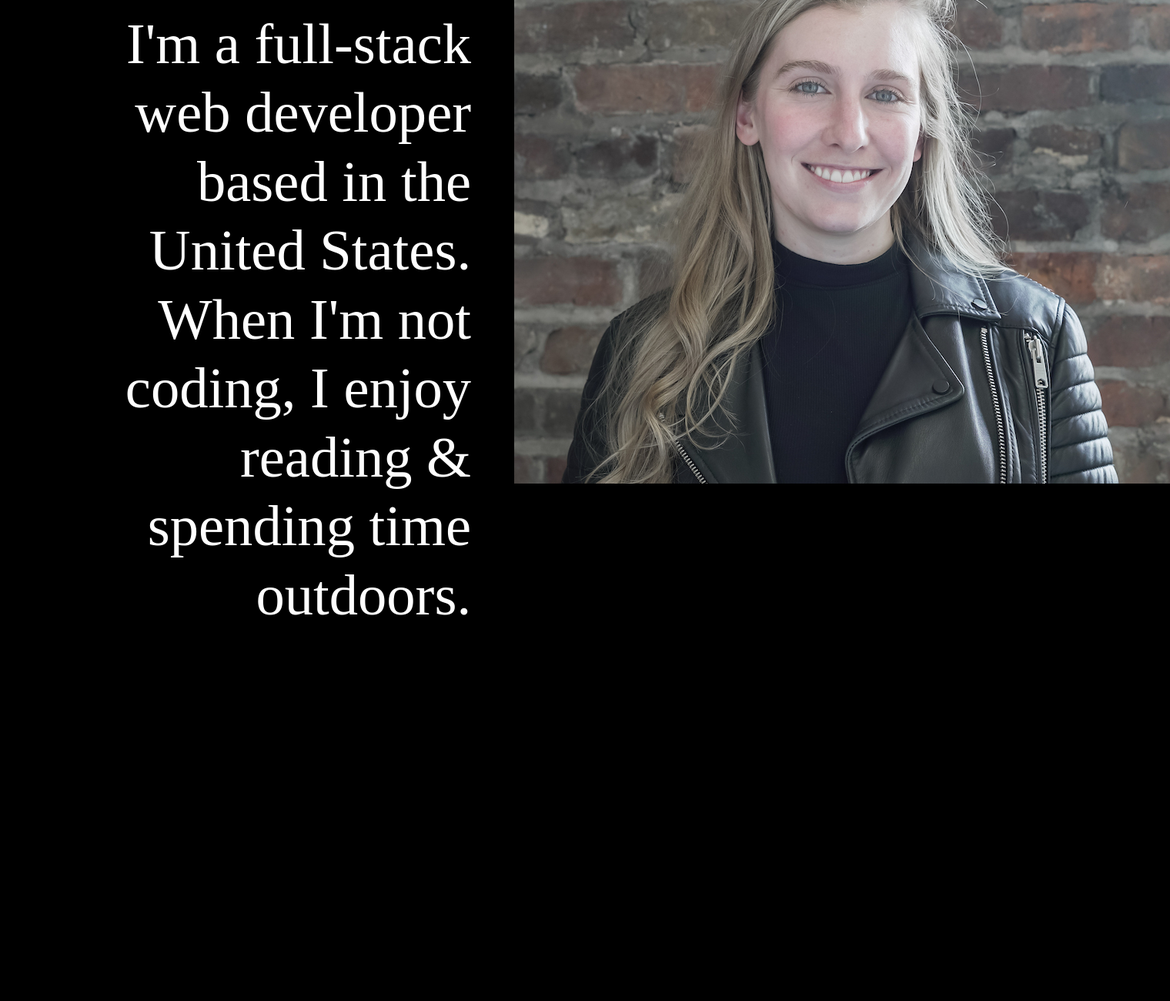
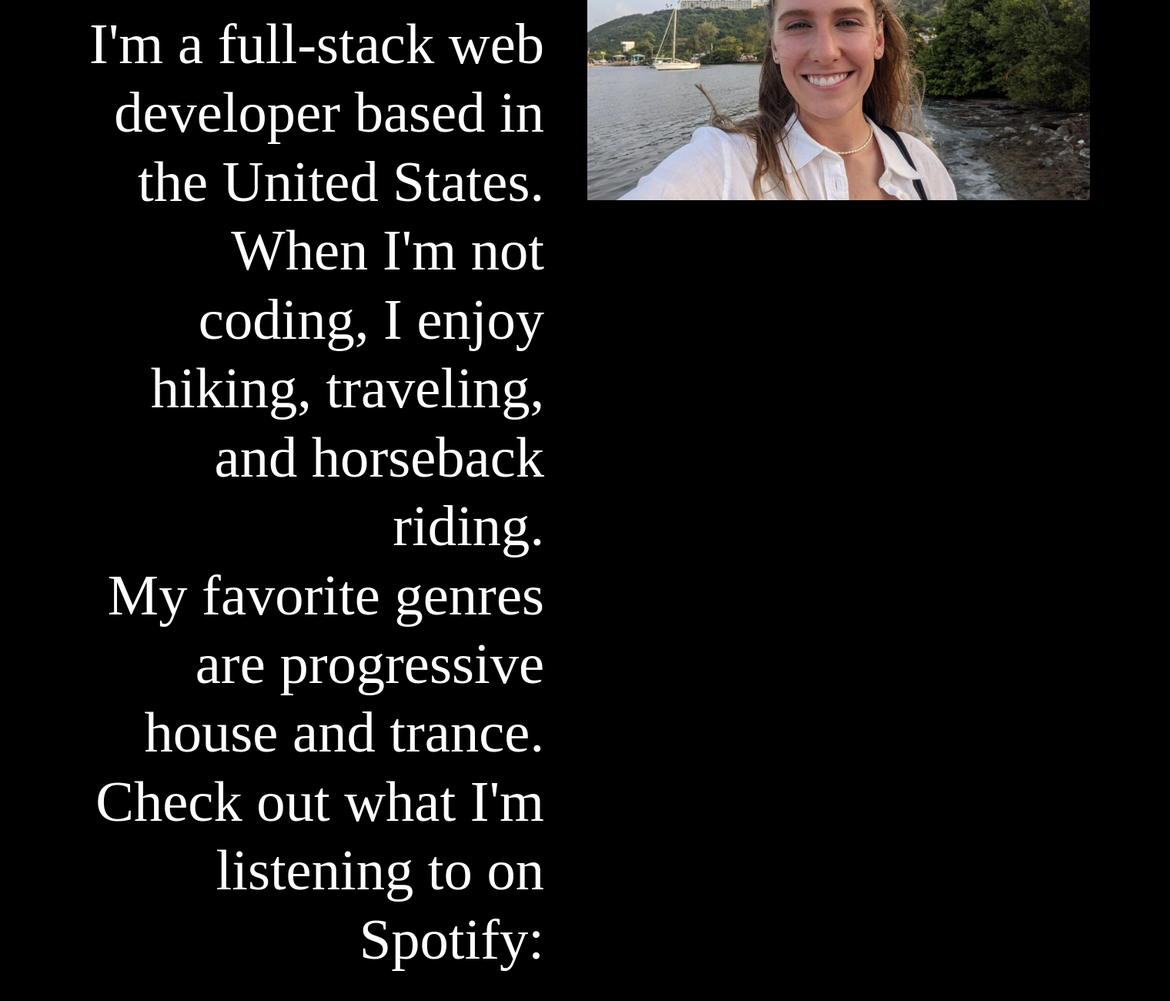
Before and after one commit to cedar-waxwing/reactBlog, a React app: page /About in a window 1280 px wide. Shown: the part 374-1674 px from the top of the page at 77% size, 1520 px wide, since content can reach past the window. Before the commit the page ends 1211 px from the top, so only its background shows below. Built offline with nearby package versions, Linux system fonts and the light colour scheme; a small style sheet from the web is missing.

Commit message:
About page updates:

```diff
--- a/package.json
+++ b/package.json
@@ -15,8 +15,8 @@
     "web-vitals": "^1.0.1"
   },
   "scripts": {
-    "start": "react-scripts start",
-    "build": "react-scripts build",
+    "start": "export SET NODE_OPTIONS=--openssl-legacy-provider && react-scripts start",
+    "build": "export SET NODE_OPTIONS=--openssl-legacy-provider && react-scripts build",
     "test": "react-scripts test",
     "eject": "react-scripts eject"
   },
--- a/src/components/About.js
+++ b/src/components/About.js
@@ -5,12 +5,12 @@ function About() {
 
   return (
     <div className="row">
-      <div className="col-6">
+      <div className="col-7">
         &nbsp;
         <h1
           className="About"
           style={{
-            color: "#CBCB41",
+            color: "#cd2912",
             textAlign: "right",
             fontFamily: "faune",
             fontStyle: "bold",
@@ -33,12 +33,22 @@ function About() {
               fontStyle: "normal",
             }}
           >
-            When I'm not coding, I enjoy reading & spending time outdoors.
+            When I'm not coding, I enjoy hiking, traveling, and horseback riding.<br></br>{" "}
+          </special>
+          <special
+            style={{
+              color: "#FFFFFF",
+              textAlign: "right",
+              fontFamily: "faune",
+              fontStyle: "normal",
+            }}
+          >
+            My favorite genres are progressive house and trance. Check out what I'm listening to on Spotify: <br></br>{" "}
           </special>
         </h2>
       </div>
       <div className="col-5">
-        <img src="./images/Rachel-Ehlers.jpg"></img>
+        <img src="./images/Rachel-Cheng.jpg" className="propic" alt="Rachel Cheng"></img>
       </div>
       &nbsp;
     </div>
--- a/src/index.css
+++ b/src/index.css
@@ -61,8 +61,9 @@ html {
   position: relative;
   font-family: "Faune", sans-serif;
   color: #cd2912;
-  text-align: end;
+  text-align: center;
   font-weight: bold;
+  top: 80%;
 }
 
 .subtitle {
@@ -78,3 +79,10 @@ html {
   background-color: #cd2912;
   text-align: end;
 }
+
+.propic {
+  /* position: relative; */
+  /* width: 500px; */
+  height: 20%;
+  /* border-radius: 50% */
+}
```
Also changed, not shown: public/images/Rachel-Cheng.jpg (added), src/components/img/campaign.jpg (deleted), src/components/img/puzzle.png (deleted), src/components/img/weather.jpg (deleted), 2 other files.
